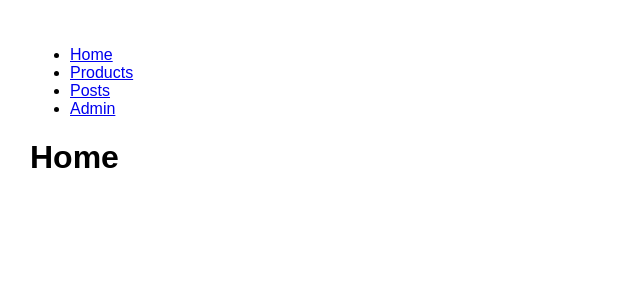
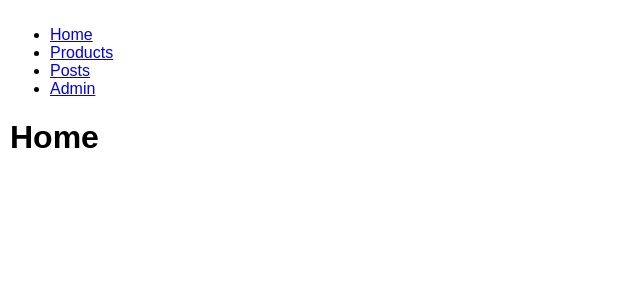
Before and after one commit to wilbertopachecob/react-router-app, a React (Create React App) app: page / in a window 1280 px wide. Shown: the top 300 px of the page, without its empty margins (0-640 px from the left). Built offline with nearby package versions, Linux system fonts and the light colour scheme.

Commit message:
fixed style

```diff
--- a/src/index.css
+++ b/src/index.css
@@ -1,5 +1,5 @@
 body {
   margin: 0;
-  padding: 30px;
+  padding: 10px;
   font-family: sans-serif;
 }
```
